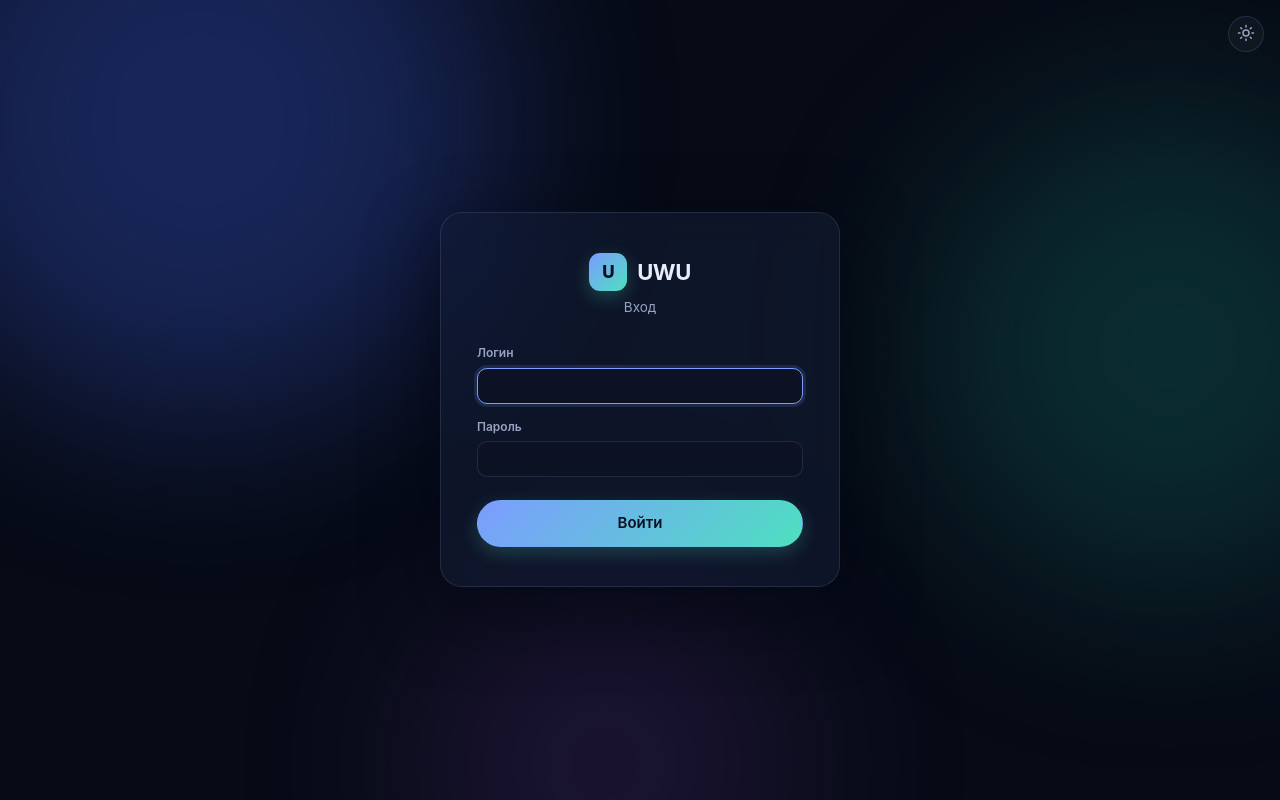
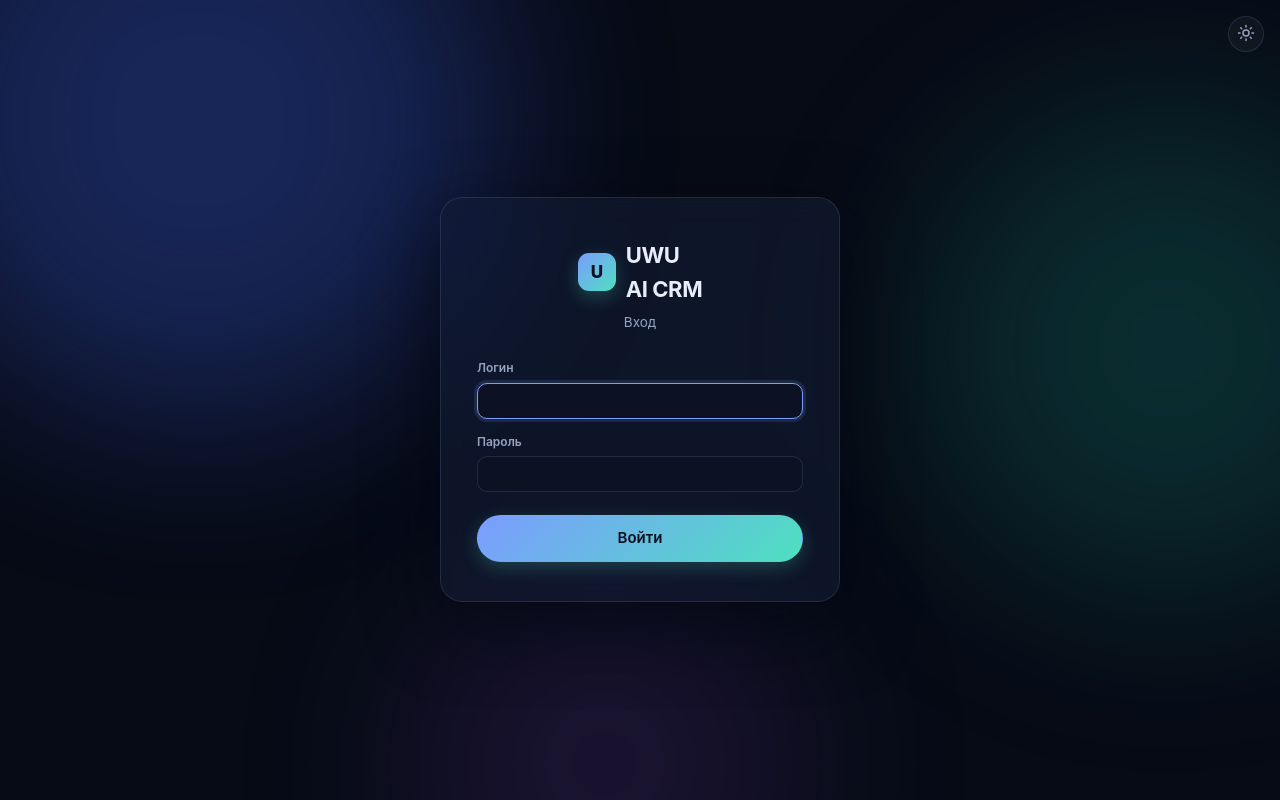
Before and after one commit to AleksandrVoinitsky/UWU, a FastAPI app: page /login in a window 1280 px wide. Run offline with FastAPI, Linux system fonts and the light colour scheme; parts of the project's set-up code (start-up, migrations or seed data) failed here and were passed over.

Commit message:
feat(ui): подпись AI CRM на странице входа

```diff
--- a/app/templates/login.html
+++ b/app/templates/login.html
@@ -23,7 +23,13 @@
 
   <div class="login-wrap">
     <div class="login-card">
-      <div class="logo"><span class="brand-mark">U</span>{{ app_name }}</div>
+      <div class="logo">
+        <span class="brand-mark">U</span>
+        <div>
+          <div class="brand-name">{{ app_name }}</div>
+          <div class="brand-sub">AI CRM</div>
+        </div>
+      </div>
       <p class="subtitle">{{ t('auth.login', lang) }}</p>
       {% if error %}<div class="error">{{ error }}</div>{% endif %}
       <form method="post" action="/login">
```
